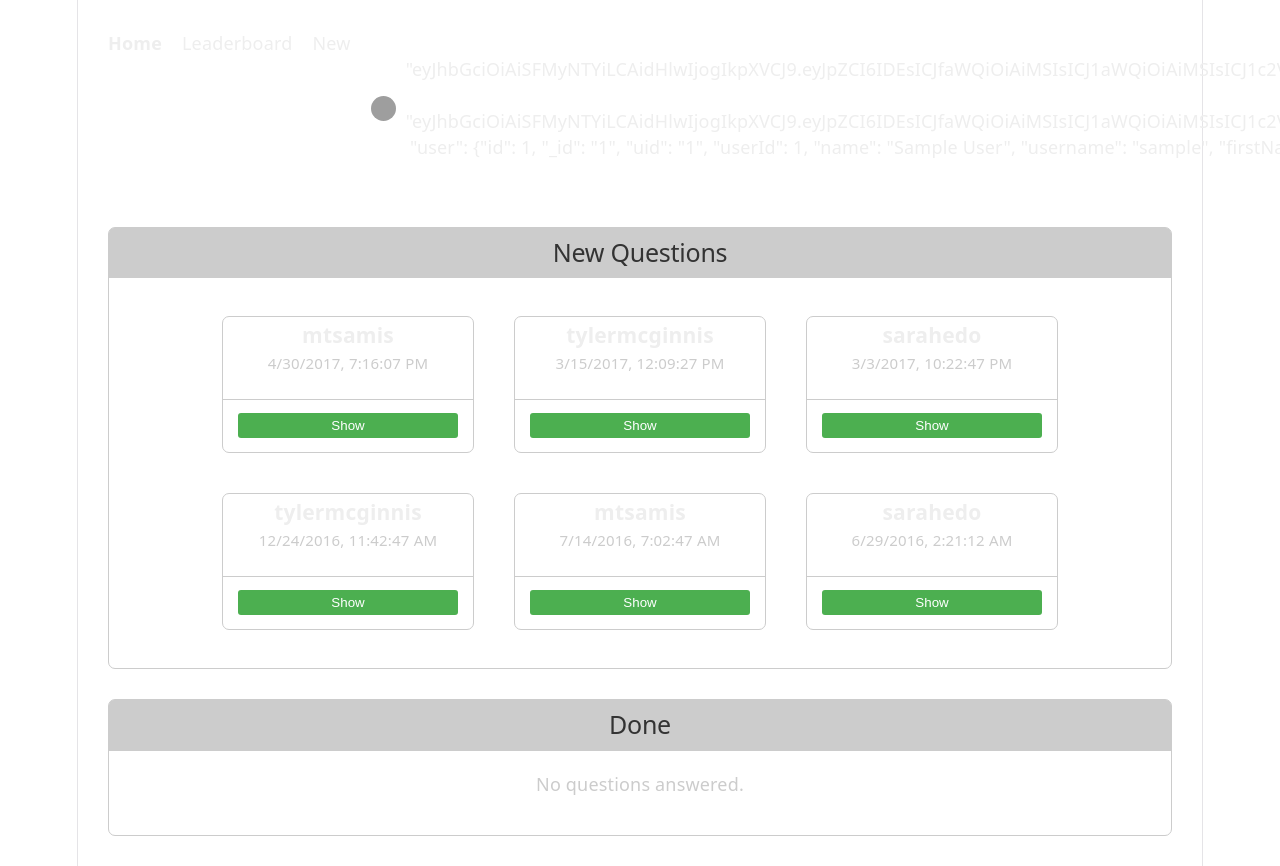
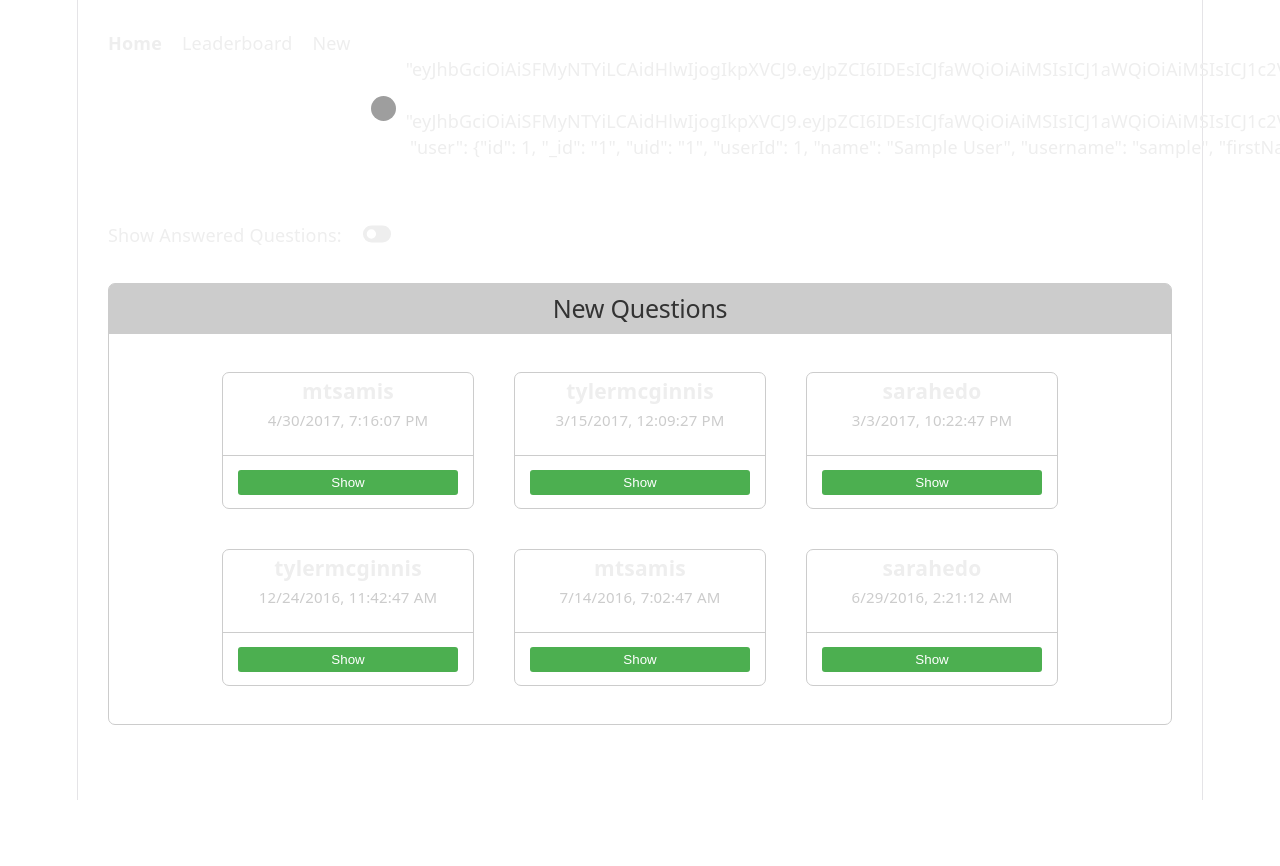
Before and after one commit to acelxix83/udacity-employee-polls, a React (Vite) app: page / in a window 1280 px wide. Shown: the top 866 px of the page. After the commit the page ends 800 px from the top, so only its background shows below. Built offline with nearby package versions, Linux system fonts and the light colour scheme; sample sign-in values are in the browser's storage; grey boxes are pictures that could not be loaded.

Commit message:
feat: implement toggle for answers on home screen
Also added an icon for selected answer, and react icon on logout.

```diff
--- a/package.json
+++ b/package.json
@@ -13,6 +13,7 @@
     "@reduxjs/toolkit": "^2.12.0",
     "react": "^19.2.7",
     "react-dom": "^19.2.7",
+    "react-icons": "^5.7.0",
     "react-redux": "^9.3.0",
     "react-router-dom": "^7.18.1",
     "redux-thunk": "^3.1.0"
--- a/src/App.css
+++ b/src/App.css
@@ -1,3 +1,5 @@
+/* General styles */
+
 body {
   color: #eee;
 }
@@ -14,6 +16,29 @@ body {
   text-align: center;
   font-size: 20px;
   margin-top: 50px;
+}
+
+/* Toggle styles */
+.filter {
+  display: flex;
+  justify-content: flex-start;
+  margin: 20px 30px;
+}
+
+.toggle-icons {
+  display: flex;
+  align-items: center;
+  gap: 10px;
+  margin: -8px 0px;
+}
+
+.toggle-icon {
+  margin: 10px 10px;
+  font-size: 30px;
+}
+
+.toggle-active {
+  color: #4caf50;
 }
 
 /* Nav Styles */
@@ -270,7 +295,6 @@ li {
 
 /* Add Poll styles */
 .add-poll-container {
-  width: 100%;
   display: flex;
   flex-direction: column;
   justify-content: center;
@@ -291,7 +315,7 @@ li {
 }
 
 /* Login styles */
-.login-form {
+.form {
   display: flex;
   flex-direction: column;
   align-items: center;
--- a/src/components/AddPoll.tsx
+++ b/src/components/AddPoll.tsx
@@ -25,10 +25,10 @@ const AddPoll = () => {
   };
 
   return (
-    <div className="add-poll-container">
+    <div>
       <h3>Would You Rather</h3>
       <p>Create Your Own Poll</p>
-      <form onSubmit={handleSubmit}>
+      <form onSubmit={handleSubmit} className="form">
         <label htmlFor="optionOne">Option One:</label>
         <input
           className="option-input"
--- a/src/components/Home.tsx
+++ b/src/components/Home.tsx
@@ -1,10 +1,28 @@
 import PollList from "./PollList";
+import { useState } from "react";
+import { PiToggleLeftFill, PiToggleRightFill } from "react-icons/pi";
 
 const Home = () => {
+  const [showAnsweredQuestions, setShowAnsweredQuestions] = useState(false);
+
   return (
     <div>
-      <PollList showAnsweredQuestions={false} />
-      <PollList showAnsweredQuestions={true} />
+      <div className="filter">
+        <div className="toggle-icons">
+          <span>Show Answered Questions:</span>
+          <div
+            className="toggle-icon"
+            onClick={() => setShowAnsweredQuestions(!showAnsweredQuestions)}
+          >
+            {showAnsweredQuestions ? (
+              <PiToggleRightFill className="toggle-active" />
+            ) : (
+              <PiToggleLeftFill />
+            )}
+          </div>
+        </div>
+      </div>
+      <PollList showAnsweredQuestions={showAnsweredQuestions} />
     </div>
   );
 };
--- a/src/components/Login.tsx
+++ b/src/components/Login.tsx
@@ -51,9 +51,10 @@ const Login = () => {
       <h3 className="center">Employee Polls</h3>
       <div className="login-image-container"></div>
       <h3 className="center">Login</h3>
-      <form onSubmit={handleLoginClick} className="login-form">
+      <form onSubmit={handleLoginClick} className="form">
         <span>User: </span>
         <input
+          name="user"
           type="text"
           placeholder="User"
           value={user}
@@ -63,6 +64,7 @@ const Login = () => {
         <br />
         <span>Password: </span>
         <input
+          name="password"
           type="password"
           placeholder="Password"
           value={password}
--- a/src/components/Logout.tsx
+++ b/src/components/Logout.tsx
@@ -2,6 +2,7 @@ import { useNavigate } from "react-router-dom";
 import { useAppDispatch } from "../store";
 import { handleLogout } from "../actions/users";
 import { useEffect } from "react";
+import reactLogo from "../assets/react.svg";
 
 const Logout = () => {
   const dispatch = useAppDispatch();
@@ -17,6 +18,7 @@ const Logout = () => {
   return (
     <div className="logout">
       <h3 className="center">Logging you out...</h3>
+      <img src={reactLogo} className="framework" alt="React logo" />
     </div>
   );
 };
--- a/src/components/PollOption.tsx
+++ b/src/components/PollOption.tsx
@@ -1,6 +1,7 @@
 import { useAppDispatch, useAppSelector } from "../store";
 import { handleAnswerPoll } from "../actions/polls";
 import type { User } from "../types";
+import { PiCheckFatFill } from "react-icons/pi";
 
 const PollOption = ({
   questionId,
@@ -37,7 +38,8 @@ const PollOption = ({
       <div className="poll-footer">
         {hasVoted ? (
           <p className="poll-results">
-            {optionVotes} out of {totalVotes} votes ({percentage.toFixed(2)}%)
+            {selectedThisOption && <PiCheckFatFill />} {optionVotes} out of{" "}
+            {totalVotes} votes ({percentage.toFixed(2)}%)
           </p>
         ) : (
           <button className="submit-button" onClick={() => handleVote(option)}>
```
Also changed, not shown: 2 other files (tests, documents, lock files or other folders).
